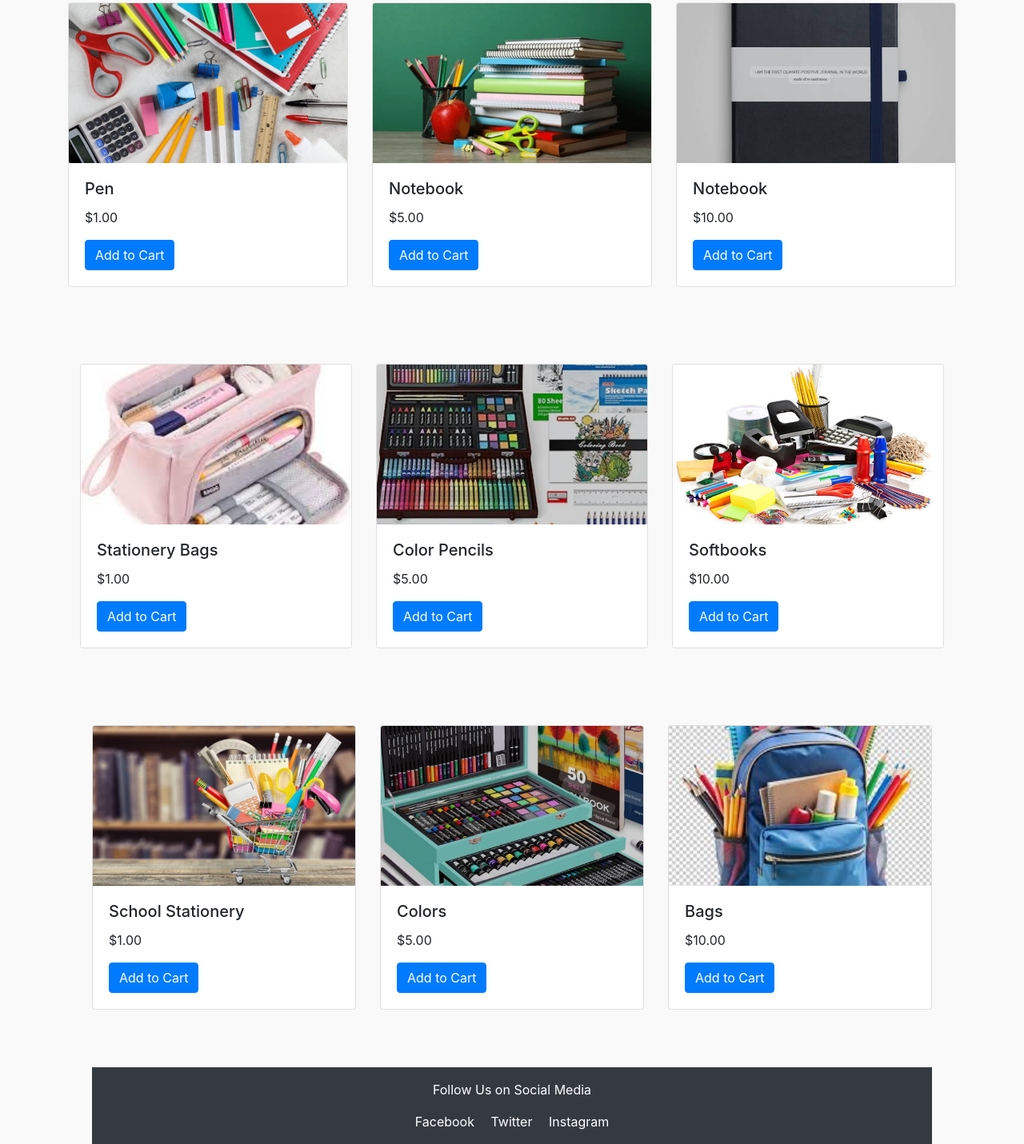
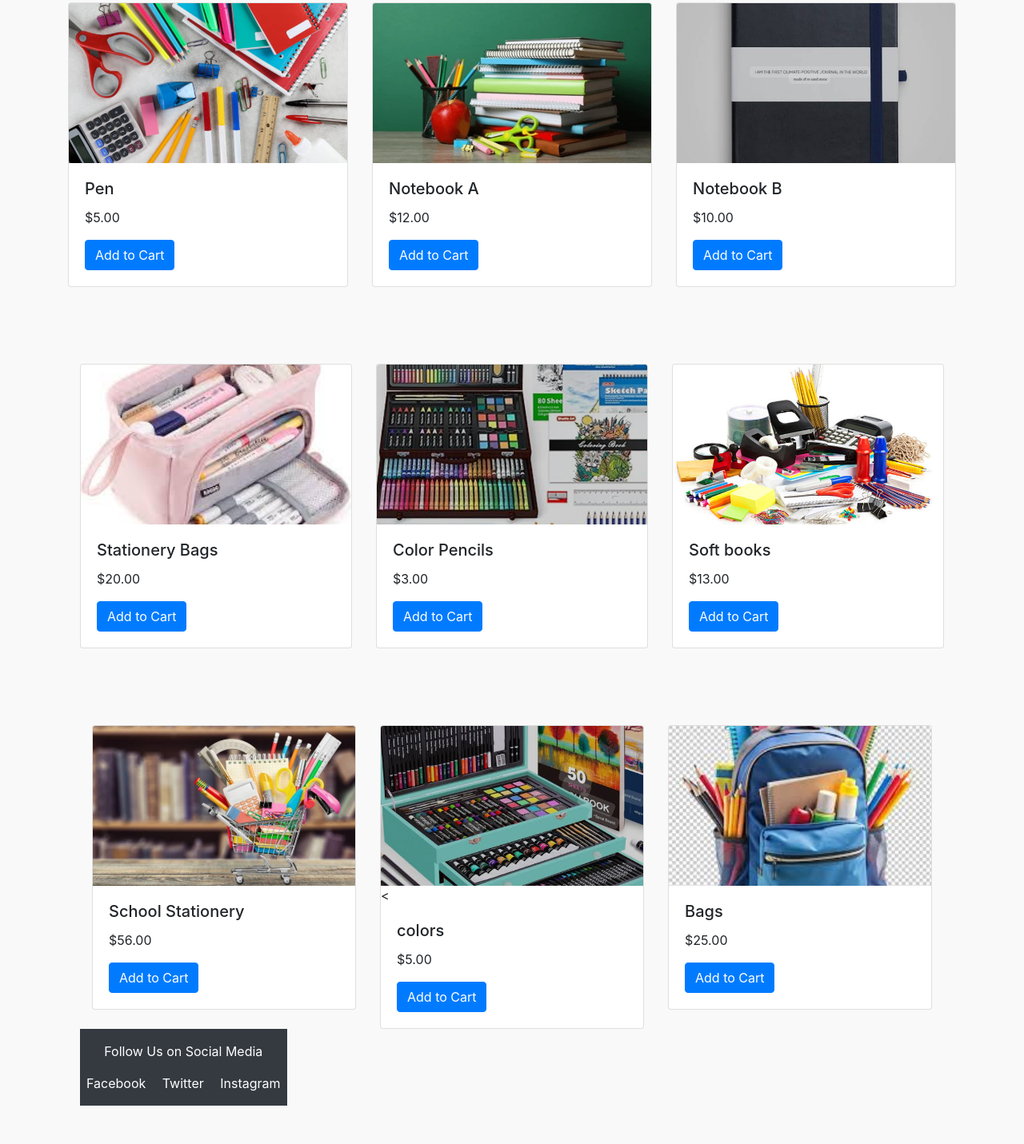
Before and after one commit to KAWUMA-24/stationery-Yaven, a plain HTML site: page products.html in a window 1280 px wide. Shown: the part 163-1594 px from the top of the page at 80% size. Drawn offline with nearby package versions, Linux system fonts and the light colour scheme.

Commit message:
Update products.html

```diff
--- a/products.html
+++ b/products.html
@@ -29,34 +29,37 @@
     </nav>
     <div class="container my-5">
         <h2 class="text-center">Our Products</h2>
+
+
+
+
+
+
+
+
+
         <div class="row mt-4">
             <div class="col-md-4">
                 <div class="card">
                     <img src="bps.png" class="card-img-top" alt="Pen">
-                    <div class="card-body">
-                        <h5 class="card-title">Pen</h5>
-                        <p class="card-text">$1.00</p>
-                        <button class="btn btn-primary add-to-cart">Add to Cart</button>
+                    <div class="card-body"> <h5 class="card-title">Pen </h5>
+                        <p class="card-text">$5.00</p> <button class="btn btn-primary add-to-cart" onclick="addToCart('Pen', 5)">Add to Cart</button>
                     </div>
                 </div>
             </div>
             <div class="col-md-4">
                 <div class="card">
                     <img src="books.jpg" class="card-img-top" alt="Notebook">
-                    <div class="card-body">
-                        <h5 class="card-title">Notebook</h5>
-                        <p class="card-text">$5.00</p>
-                        <button class="btn btn-primary add-to-cart">Add to Cart</button>
+                    <div class="card-body"> <h5 class="card-title">Notebook A </h5>
+                        <p class="card-text">$12.00</p> <button class="btn btn-primary add-to-cart" onclick="addToCart('Notebook A', 12)">Add to Cart</button>
                     </div>
                 </div>
             </div>
             <div class="col-md-4">
                 <div class="card">
                     <img src="nbs0.png" class="card-img-top" alt="Planner">
-                    <div class="card-body">
-                        <h5 class="card-title">Notebook</h5>
-                        <p class="card-text">$10.00</p>
-                        <button class="btn btn-primary add-to-cart">Add to Cart</button>
+                    <div class="card-body"> <h5 class="card-title">Notebook B </h5>
+                        <p class="card-text">$10.00</p> <button class="btn btn-primary add-to-cart" onclick="addToCart('Notebook B', 10)">Add to Cart</button>
                     </div>
                 </div>
             </div>
@@ -70,30 +73,24 @@
                 <div class="col-md-4">
                     <div class="card">
                         <img src="ST BG.jfif" class="card-img-top" alt="Pen">
-                        <div class="card-body">
-                            <h5 class="card-title">Stationery Bags</h5>
-                            <p class="card-text">$1.00</p>
-                            <button class="btn btn-primary add-to-cart">Add to Cart</button>
+                        <div class="card-body"> <h5 class="card-title">Stationery Bags </h5>
+                            <p class="card-text">$20.00</p> <button class="btn btn-primary add-to-cart" onclick="addToCart('Stationery Bags', 20)">Add to Cart</button>
                         </div>
                     </div>
                 </div>
                 <div class="col-md-4">
                     <div class="card">
                         <img src="clrpcs.png" class="card-img-top" alt="Notebook">
-                        <div class="card-body">
-                            <h5 class="card-title">Color Pencils</h5>
-                            <p class="card-text">$5.00</p>
-                            <button class="btn btn-primary add-to-cart">Add to Cart</button>
+                        <div class="card-body"> <h5 class="card-title">Color Pencils </h5>
+                            <p class="card-text">$3.00</p> <button class="btn btn-primary add-to-cart" onclick="addToCart('Color Pencils', 3)">Add to Cart</button>
                         </div>
                     </div>
                 </div>
                 <div class="col-md-4">
                     <div class="card">
                         <img src="oft1.png" class="card-img-top" alt="Planner">
-                        <div class="card-body">
-                            <h5 class="card-title">Softbooks</h5>
-                            <p class="card-text">$10.00</p>
-                            <button class="btn btn-primary add-to-cart">Add to Cart</button>
+                        <div class="card-body"> <h5 class="card-title">Soft books </h5>
+                            <p class="card-text">$13.00</p> <button class="btn btn-primary add-to-cart" onclick="addToCart('softbooks', 13)">Add to Cart</button>
                         </div>
                     </div>
                 </div>
@@ -107,35 +104,29 @@
             <div class="col-md-4">
                 <div class="card">
                     <img src="sctls.png" class="card-img-top" alt="Pen">
-                    <div class="card-body">
-                        <h5 class="card-title">School Stationery</h5>
-                        <p class="card-text">$1.00</p>
-                        <button class="btn btn-primary add-to-cart">Add to Cart</button>
+                    <div class="card-body"> <h5 class="card-title">School Stationery </h5>
+                        <p class="card-text">$56.00</p> <button class="btn btn-primary add-to-cart" onclick="addToCart('School Stationery', 56)">Add to Cart</button>
                     </div>
                 </div>
             </div>
             <div class="col-md-4">
                 <div class="card">
                     <img src="colorpcs.png" class="card-img-top" alt="Notebook">
-                    <div class="card-body">
-                        <h5 class="card-title">Colors</h5>
-                        <p class="card-text">$5.00</p>
-                        <button class="btn btn-primary add-to-cart">Add to Cart</button>
+                    <<div class="card-body"> <h5 class="card-title">colors </h5>
+                        <p class="card-text">$5.00</p> <button class="btn btn-primary add-to-cart" onclick="addToCart('colors', 5)">Add to Cart</button>
                     </div>
                 </div>
             </div>
             <div class="col-md-4">
                 <div class="card">
                     <img src="ST BG 2.jfif" class="card-img-top" alt="Planner">
-                    <div class="card-body">
-                        <h5 class="card-title">Bags</h5>
-                        <p class="card-text">$10.00</p>
-                        <button class="btn btn-primary add-to-cart">Add to Cart</button>
-                    </div>
+                    <div class="card-body"> <h5 class="card-title">Bags </h5>
+                        <p class="card-text">$25.00</p> <button class="btn btn-primary add-to-cart" onclick="addToCart('Bags', 25)">Add to Cart</button>
                 </div>
             </div>
 
         </div>
+
 
 
 
```
